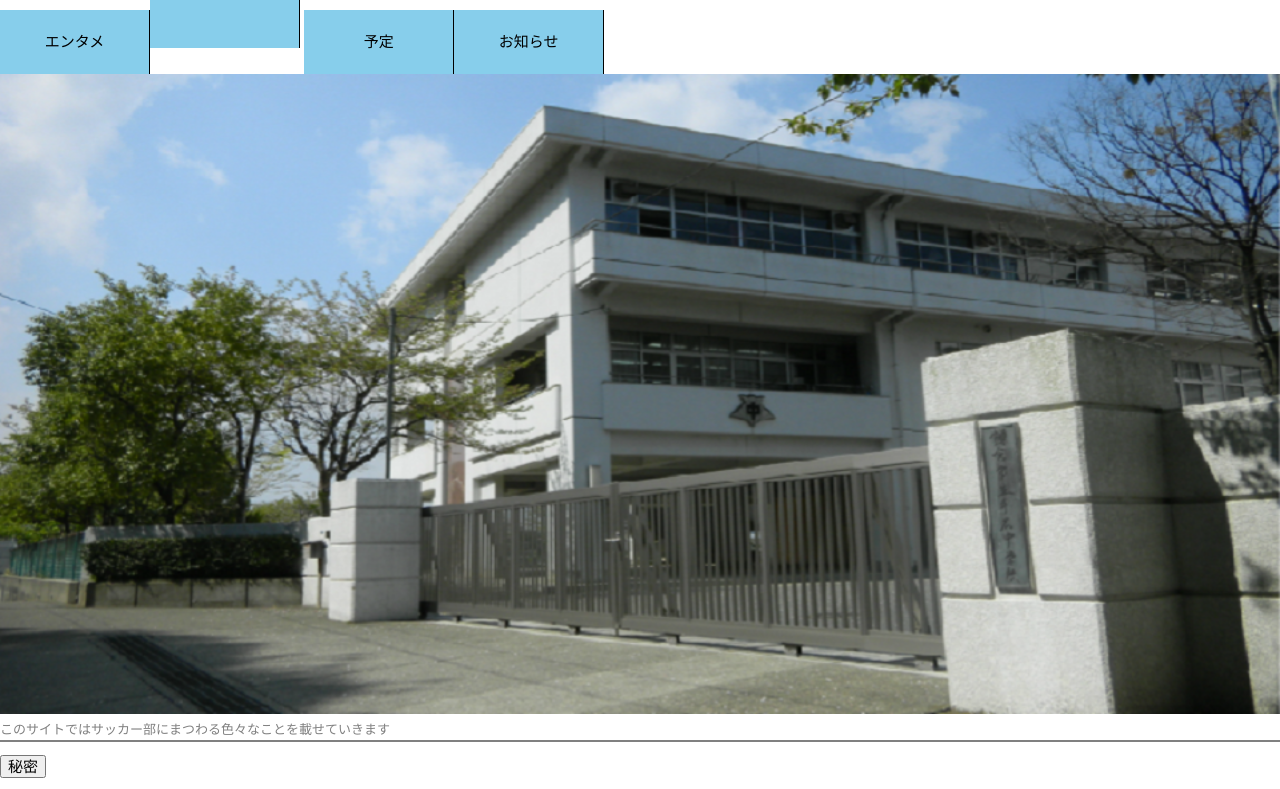
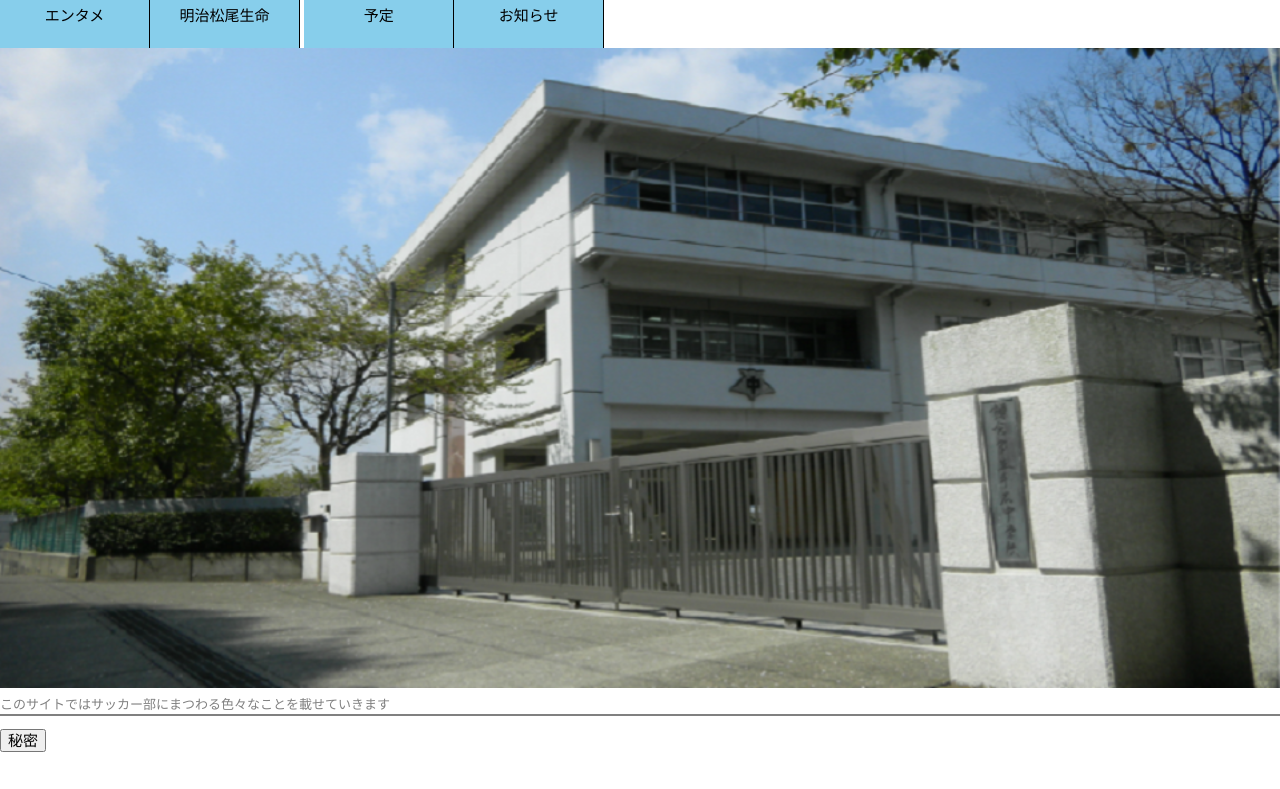
Before and after one commit to matsuoka18/Matsuoka.gitHub.io, a plain HTML site: page index.html in a window 1280 px wide. Shown: the part 73-862 px from the top of the page. Drawn offline with nearby package versions, Linux system fonts and the light colour scheme.

Commit message:
Update index.html

```diff
--- a/index.html
+++ b/index.html
@@ -12,7 +12,7 @@
 </head>
 <body>
 <h4 class="h1">サッカー部特設サイト</h4>
-<div class="b1"><button onclick="button1()" class="button1"><span class="s1">エンタメ</span></button><button onclick="button2()" class="button1"><span class="s1"技術(Life is tech)
+<div class="b1"><button onclick="button1()" class="button1"><span class="s1">エンタメ</span></button><button onclick="button2()" class="button1"><span class="s1">明治松尾生命
                                                                                                                                </span></button>
 <button onclick="button3()" class="button1"><span class="s1">予定</span></button><button onclick="button4()" class="button1"><span class="s1">お知らせ</span></button></div>
 <img class="img1"src="Tebiro.PNG">
```
